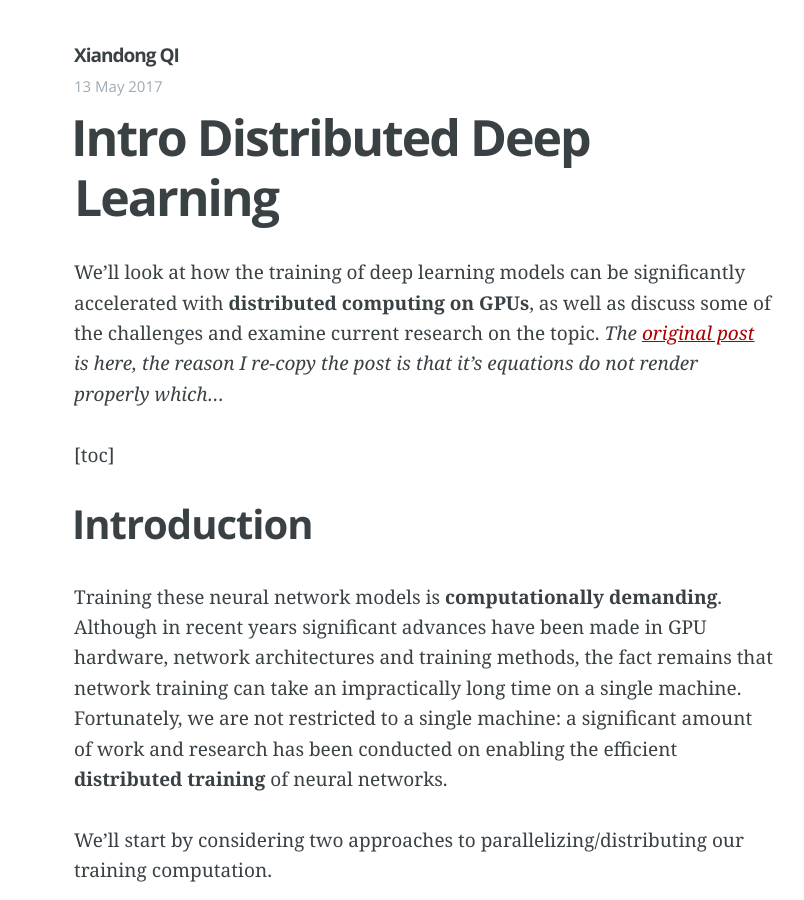
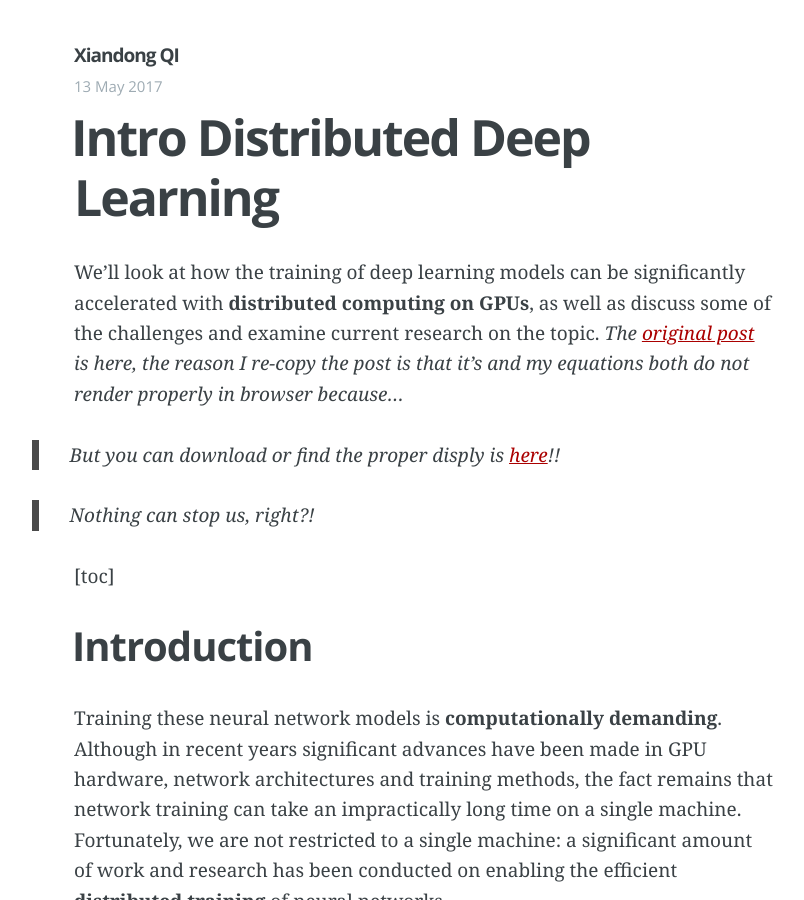
Before and after one commit to xiandong79/xiandong79.github.io, a Jekyll site: the page built from _posts/2017-05-13-Intro-Distributed-Deep-Learning.md, in a window 1280 px wide and 900 px high. Shown: the whole window, without its empty margins (216-1020 px from the left). Built offline with Jekyll 4.4.1, drawn with Linux system fonts in a browser that asks for light colours; our own code applies the rules of GitHub Pages for plain Markdown files.

Commit message:
othing can stop us
othing can stop us

```diff
--- a/_posts/2017-05-13-Intro-Distributed-Deep-Learning.md
+++ b/_posts/2017-05-13-Intro-Distributed-Deep-Learning.md
@@ -1,4 +1,9 @@
-We’ll look at how the training of deep learning models can be significantly accelerated with **distributed computing on GPUs**, as well as discuss some of the challenges and examine current research on the topic. *The [original post](http://engineering.skymind.io/distributed-deep-learning-part-1-an-introduction-to-distributed-training-of-neural-networks) is here, the reason I re-copy the post is that it's equations do not render properly which...*
+We’ll look at how the training of deep learning models can be significantly accelerated with **distributed computing on GPUs**, as well as discuss some of the challenges and examine current research on the topic. *The [original post](http://engineering.skymind.io/distributed-deep-learning-part-1-an-introduction-to-distributed-training-of-neural-networks) is here, the reason I re-copy the post is that it's and my equations both do not render properly in browser because...*
+
+> But you can download or find the proper disply is [here](https://github.com/xiandong79/xiandong79.github.io/blob/master/downloads/2017-05-13-Intro-Distributed-Deep-Learning.pdf)!!
+
+> Nothing can stop us, right?!
+
 
 [toc]
 
```
